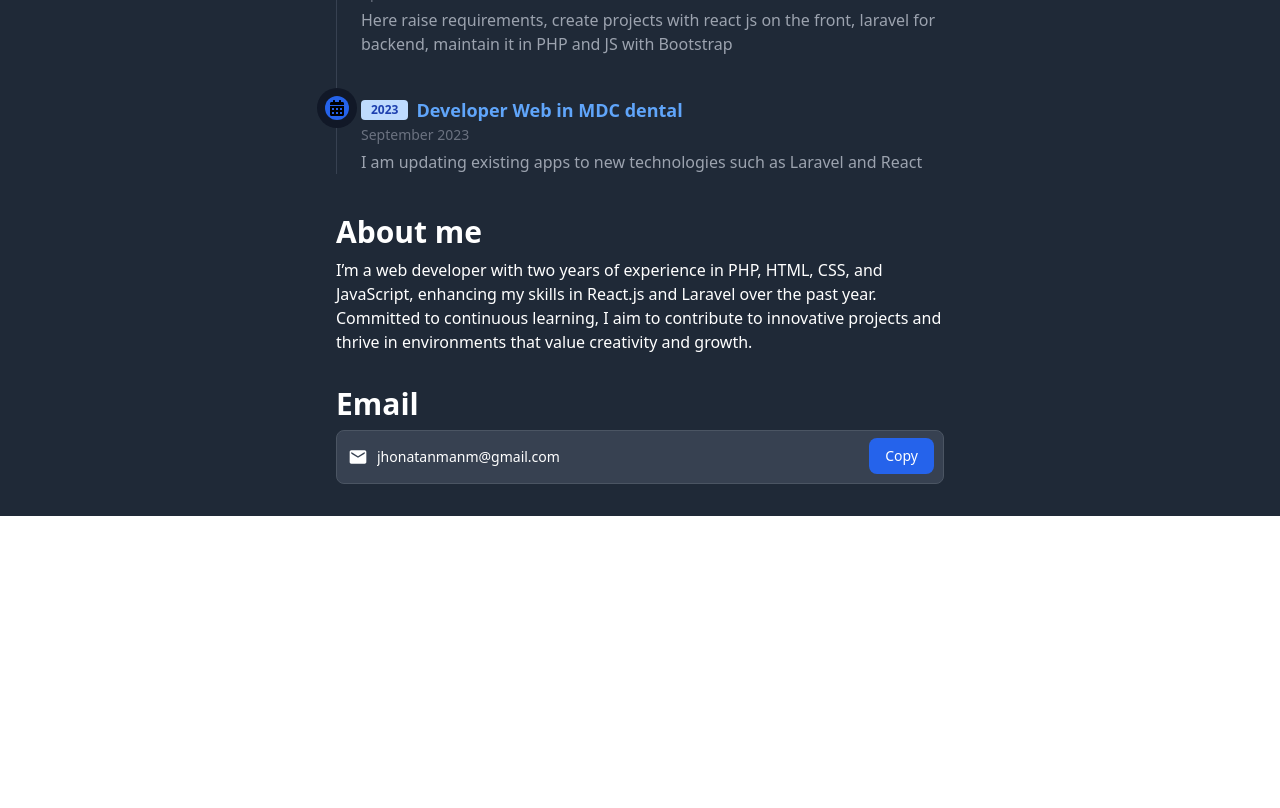
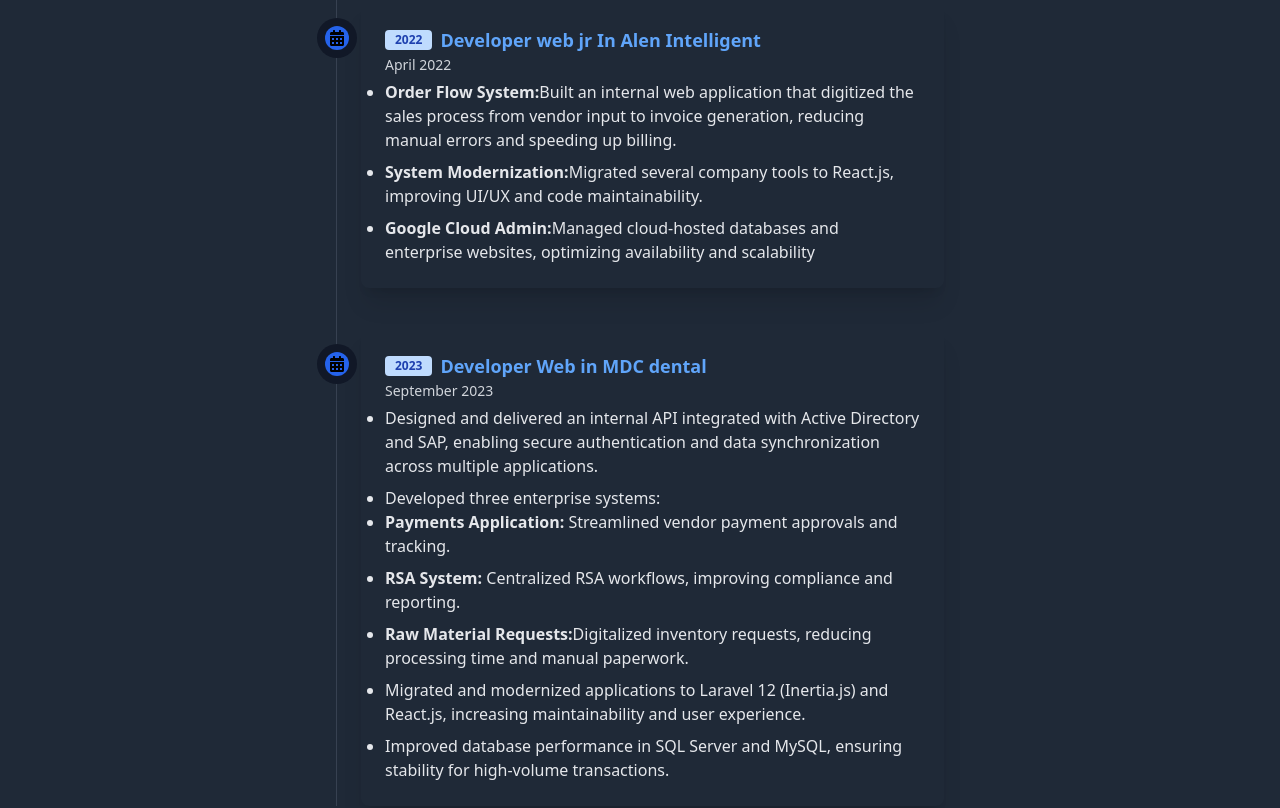
Before and after one commit to JhonatanMinos/JhonatanNavarro, a React (Vite) app: page / in a window 1280 px wide. Shown: the part 560-1368 px from the top of the page. Before the commit the page ends 1076 px from the top, so only its background shows below. Built offline with nearby package versions, Linux system fonts and the light colour scheme.

Commit message:
Refactor: updated HeroPresentation and MyTimeLine components, replaced package-lock with bun.lock

```diff
--- a/src/App.jsx
+++ b/src/App.jsx
@@ -1,7 +1,7 @@
 import "./App.css";
 import { useEffect, useState } from "react";
 import { HeroPresentation } from "./components/Hero/HeroPresentation.jsx";
-import MiTimeLine from "./components/timeLine/MyTimeLine.jsx";
+import { MiTimeLine } from "./components/timeLine/MyTimeLine.jsx";
 import { BsFillBriefcaseFill } from "react-icons/bs";
 import InputEmail from "./components/Email/InputEmail.jsx";
 function App() {
@@ -33,14 +33,16 @@
         <div className="mt-8">
           <div>
             <h2 className="text-3xl font-bold text-gray-800 dark:text-white mb-2">
-              About me
+              My story as a developer
             </h2>
             <p className="text-gray-800 dark:text-white">
-              I’m a web developer with two years of experience in PHP, HTML,
-              CSS, and JavaScript, enhancing my skills in React.js and Laravel
-              over the past year. Committed to continuous learning, I aim to
-              contribute to innovative projects and thrive in environments that
-              value creativity and growth.
+              As a Web Developer with 3 years of hands-on experience, I build
+              dynamic and scalable applications using PHP, HTML, CSS, and
+              JavaScript. Over the last year, I’ve deepened my expertise in
+              React.js and Laravel, delivering solutions that improve efficiency
+              and user experience. I’m driven by continuous learning and
+              motivated to join teams that value innovation, collaboration, and
+              growth.{" "}
             </p>
           </div>
         </div>
--- a/src/components/Hero/HeroPresentation.jsx
+++ b/src/components/Hero/HeroPresentation.jsx
@@ -10,7 +10,7 @@
 
   useEffect(() => {
     const handleScroll = () => {
-      if (window.scrollY > 130) {
+      if (window.scrollY > 100) {
         setShowScroll(true);
       } else {
         setShowScroll(false);
@@ -25,7 +25,7 @@
     <div>
       <div>
         <div
-          className={`fixed top-0 left-0 w-full bg-gray-800 dark:bg-gray-900 text-white py-2 px-4 flex justify-between items-center transition-opacity duration-600 ease-in-out ${
+          className={`fixed top-0 left-0 z-50 w-full bg-gray-400 dark:bg-gray-900 text-white py-2 px-4 flex justify-between items-center transition-opacity duration-600 ease-in-out ${
             showScroll ? "opacity-100" : "opacity-0 pointer-events-none"
           }`}
         >
@@ -54,9 +54,11 @@
               className="w-52 h-52 bg-gray-800 dark:bg-transparent rounded-full object-cover border-4 border-gray-800 dark:border-gray-200 mb-4 md:mr-4 md:mb-0"
             />
             <div className="text-center md:text-left text-gray-800 dark:text-white">
-              <h2 className="text-4xl font-bold">Jhonatan Navarro</h2>
+              <h1 className="text-4xl font-bold">Jhonatan Navarro</h1>
               <p className="text-lg">
-                I'm a full stack developer with 2 years of experience.
+                I’m a Full Stack Developer with 3 years of experience building
+                scalable web applications using modern technologies like React,
+                Laravel, and SQL databases.
               </p>
               <div className="flex justify-center md:justify-start mt-4">
                 <a
--- a/src/components/timeLine/MyTimeLine.jsx
+++ b/src/components/timeLine/MyTimeLine.jsx
@@ -1,9 +1,9 @@
 import { FaCalendarAlt } from "react-icons/fa";
 
-const MiTimeLine = () => {
+export const MiTimeLine = () => {
   return (
     <ol className="relative border-l border-gray-200 dark:border-gray-700">
-      <li className="mb-10 ml-6">
+      <li className="mb-10 ml-6 p-6 rounded-lg shadow-xl">
         <span className="flex absolute -left-3 justify-center items-center w-6 h-6 bg-blue-200 rounded-full ring-8 ring-white dark:ring-gray-900 dark:bg-blue-600">
           <FaCalendarAlt />
         </span>
@@ -13,15 +13,15 @@
           </span>
           <span className="text-blue-500 dark:text-blue-400">Scholarship</span>
         </h3>
-        <time className="block mb-2 text-sm font-normal leading-none text-gray-400 dark:text-gray-500">
+        <time className="block mb-2 text-sm font-normal leading-none text-gray-600 dark:text-gray-300">
           September 2021
         </time>
-        <p className="text-base font-normal text-gray-500 dark:text-gray-400">
+        <p className="text-base font-normal text-gray-700 dark:text-gray-200">
           I entered a government program where they placed me in a company where
           I optmized, redesigned web pages with CSS and Boostrap.
         </p>
       </li>
-      <li className="mb-10 ml-6">
+      <li className="mb-10 ml-6 p-6 rounded-lg shadow-xl">
         <span className="flex absolute -left-3 justify-center items-center w-6 h-6 bg-blue-200 rounded-full ring-8 ring-white dark:ring-gray-900 dark:bg-blue-600">
           <FaCalendarAlt />
         </span>
@@ -30,18 +30,40 @@
             2022
           </span>
           <span className="text-blue-500 dark:text-blue-400">
-            Project Manager In Alen Intelligent
+            Developer web jr In Alen Intelligent
           </span>
         </h3>
-        <time className="block mb-2 text-sm font-normal leading-none text-gray-400 dark:text-gray-500">
+        <time className="block mb-2 text-sm font-normal leading-none text-gray-600 dark:text-gray-300">
           April 2022
         </time>
-        <p className="text-base font-normal text-gray-500 dark:text-gray-400">
-          Here raise requirements, create projects with react js on the front,
-          laravel for backend, maintain it in PHP and JS with Bootstrap
+        <p className="text-base font-normal text-gray-700 dark:text-gray-200">
+          <ul className="list-disc space-y-2">
+            <li>
+              <p>
+                <strong>Order Flow System:</strong>
+                Built an internal web application that digitized the sales
+                process from vendor input to invoice generation, reducing manual
+                errors and speeding up billing.
+              </p>
+            </li>
+            <li>
+              <p>
+                <strong>System Modernization:</strong>
+                Migrated several company tools to React.js, improving UI/UX and
+                code maintainability.
+              </p>
+            </li>
+            <li>
+              <p>
+                <strong>Google Cloud Admin:</strong>
+                Managed cloud-hosted databases and enterprise websites,
+                optimizing availability and scalability
+              </p>
+            </li>
+          </ul>
         </p>
       </li>
-      <li className="mb-10 ml-6">
+      <li className="mb-10 ml-6 p-6 rounded-lg shadow-xl">
         <span className="flex absolute -left-3 justify-center items-center w-6 h-6 bg-blue-200 rounded-full ring-8 ring-white dark:ring-gray-900 dark:bg-blue-600">
           <FaCalendarAlt />
         </span>
@@ -53,16 +75,44 @@
             Developer Web in MDC dental
           </span>
         </h3>
-        <time className="block mb-2 text-sm font-normal leading-none text-gray-400 dark:text-gray-500">
+        <time className="block mb-2 text-sm font-normal leading-none text-gray-600 dark:text-gray-300">
           September 2023
         </time>
-        <p className="text-base font-normal text-gray-500 dark:text-gray-400">
-          I am updating existing apps to new technologies such as Laravel and
-          React
+        <p className="text-base font-normal text-gray-700 dark:text-gray-200">
+          <ul className="list-disc space-y-2">
+            <li>
+              Designed and delivered an internal API integrated with Active
+              Directory and SAP, enabling secure authentication and data
+              synchronization across multiple applications.
+            </li>
+            <li>
+              Developed three enterprise systems:
+              <ul className="list-disc space-y-2">
+                <li>
+                  <strong>Payments Application:</strong> Streamlined vendor
+                  payment approvals and tracking.
+                </li>
+                <li>
+                  <strong>RSA System:</strong> Centralized RSA workflows,
+                  improving compliance and reporting.
+                </li>
+                <li>
+                  <strong>Raw Material Requests:</strong>Digitalized inventory
+                  requests, reducing processing time and manual paperwork.
+                </li>
+              </ul>
+            </li>
+            <li>
+              Migrated and modernized applications to Laravel 12 (Inertia.js)
+              and React.js, increasing maintainability and user experience.
+            </li>
+            <li>
+              Improved database performance in SQL Server and MySQL, ensuring
+              stability for high-volume transactions.
+            </li>
+          </ul>
         </p>
       </li>
     </ol>
   );
 };
-
-export default MiTimeLine;
```
Also changed, not shown: package.json (+16 -16 lines), 2 other files (tests, documents, lock files or other folders).
